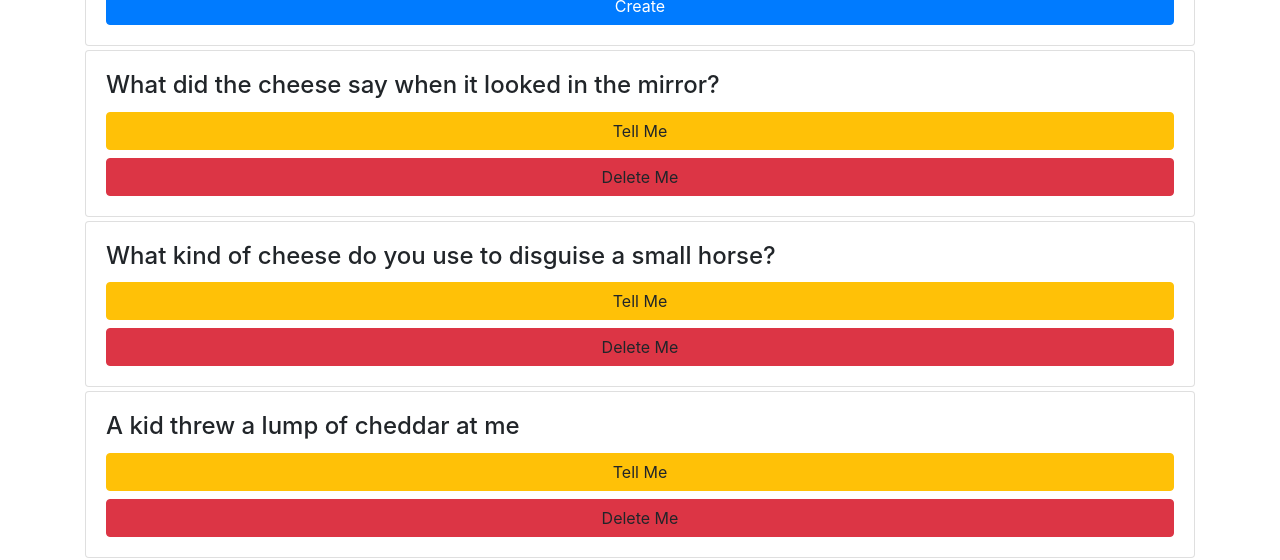
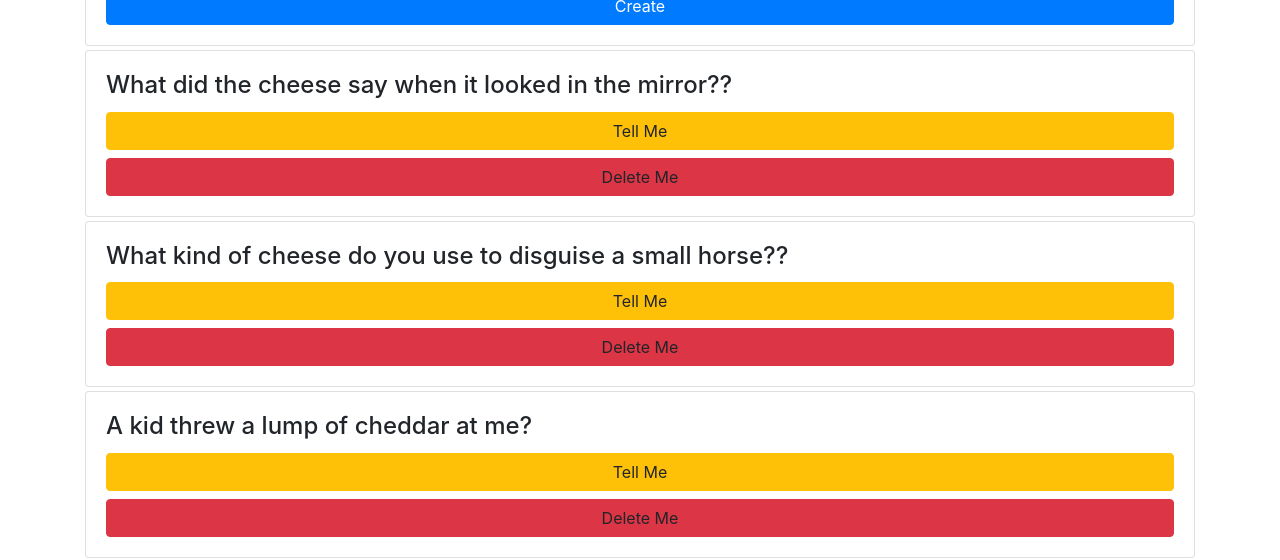
Before and after one commit to asself/codecraf, an Angular app: page / in a window 1280 px wide. Shown: the part 187-747 px from the top of the page. Built offline with nearby package versions, Linux system fonts and the light colour scheme.

Commit message:
add content projection

```diff
--- a/src/app/joke-list/joke-list.component.html
+++ b/src/app/joke-list/joke-list.component.html
@@ -1,4 +1,7 @@
 <app-joke-form (jokeCreated)="addJoke($event)"></app-joke-form>
 <app-joke
   (jokeDeleted)= "removeJoke($event)"
-  *ngFor="let j of jokes" [joke]="j"></app-joke>
+  *ngFor="let j of jokes" [joke]="j">
+  <span class="setup">{{j.setup}}?</span>
+  <h1 class="punchline">{{j.punchline}}</h1>
+</app-joke>
--- a/src/app/joke/joke.component.html
+++ b/src/app/joke/joke.component.html
@@ -1,8 +1,12 @@
 
 <div class="card card-body mt-1">
-  <h4 class="card-title">{{joke.setup}}</h4>
+  <h4 class="card-title">
+    <ng-content select=".setup"></ng-content>
+  </h4>
   <p class="card-text"
-     [hidden]="joke.hide">{{joke.punchline}}</p>
+     [hidden]="joke.hide">
+    <ng-content select=".punchline"></ng-content>
+  </p>
   <a (click)="joke.toggle()"
      class="btn btn-warning">Tell Me
   </a>
```
